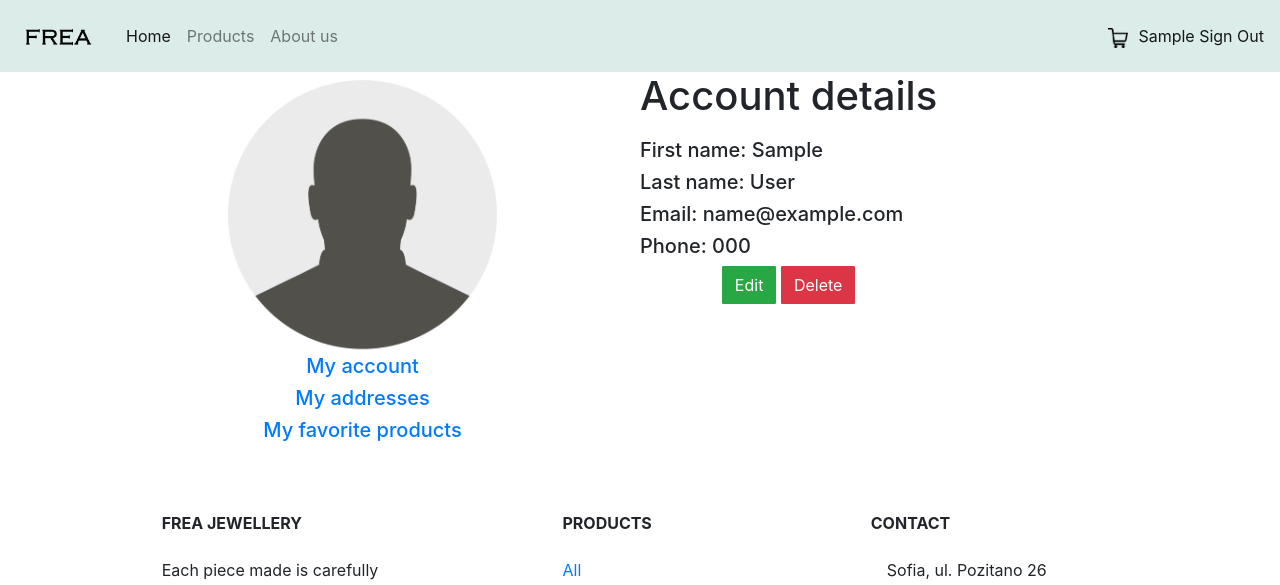
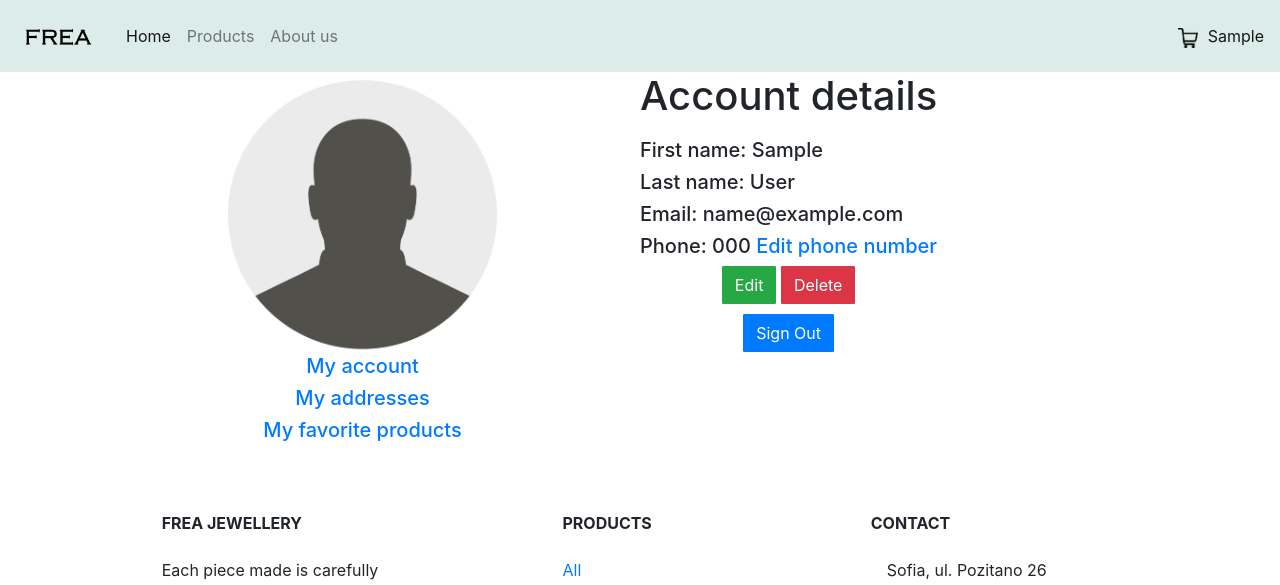
Before and after one commit to duygu-mustafa/softuni-web--project, a Django app: page /accounts/profile/ in a window 1280 px wide. Shown: the top 585 px of the page. Run offline with Django 3.2, Linux system fonts and the light colour scheme; a user stored in the database is signed in; tables that the repository leaves empty hold one stand-in row (values such as "Sample post").

Commit message:
Optimized user experience

```diff
--- a/accounts/urls.py
+++ b/accounts/urls.py
@@ -1,12 +1,13 @@
 from django.urls import path, include
 
 from accounts.views import user_profile, signup_user, signout_user, edit_profile, delete_profile, user_addresses, \
-    edit_address, delete_address, user_favorites, create_address
+    edit_address, delete_address, user_favorites, create_address, edit_phone
 
 urlpatterns = [
     path('profile/', user_profile, name='user profile'),
     path('profile/edit/', edit_profile, name='edit profile'),
     path('profile/delete/', delete_profile, name='delete profile'),
+    path('phone/edit/', edit_phone, name='edit phone'),
 
     path('', include('django.contrib.auth.urls')),
     path('signup/', signup_user, name='signup user'),
--- a/accounts/views.py
+++ b/accounts/views.py
@@ -2,7 +2,7 @@ from django.contrib.auth import login, logout
 from django.contrib.auth.decorators import login_required
 from django.shortcuts import render, redirect
 
-from accounts.forms import RegisterForm, ProfileForm, AddressForm
+from accounts.forms import RegisterForm, ProfileForm, AddressForm, PhoneForm
 from accounts.models import Profile, Address
 from shop.models import Item
 
@@ -70,6 +70,29 @@ def edit_profile(request):
             }
             return render(request, 'accounts/edit_profile.html', context)
 
+
+@login_required
+def edit_phone(request):
+    user = request.user
+    if request.method == 'GET':
+        context = {
+            'form': PhoneForm(instance=user.profile),
+        }
+
+        return render(request, 'accounts/edit_phone.html', context)
+    else:
+        form = PhoneForm(request.POST, instance=user.profile)
+        if form.is_valid():
+            phone = form.save(commit=False)
+            phone.user = user
+            phone.id = user.profile.id
+            phone.save()
+            return redirect('user profile')
+        else:
+            context = {
+                'form': form,
+            }
+            return render(request, 'accounts/edit_phone.html', context)
 
 @login_required
 def delete_profile(request):
--- a/order/admin.py
+++ b/order/admin.py
@@ -4,9 +4,8 @@ from django.contrib import admin
 from order.models import Order, OrderItem
 
 
-
 class OrderAdmin(admin.ModelAdmin):
-    list_display = ('profile', 'address', 'status')
+    list_display = ('id', 'profile', 'address', 'status')
     list_filter = ('status', 'profile')
 
 
--- a/static/style/main.css
+++ b/static/style/main.css
@@ -14,6 +14,11 @@
     margin-top: 20px;
 }
 
-.root{
-    background-color: black;
+/*.body-main {*/
+/*    height: 100vh;*/
+/*}*/
+
+
+.label-box {
+    margin: 10px;
 }
--- a/templates/accounts/user_profile.html
+++ b/templates/accounts/user_profile.html
@@ -9,12 +9,13 @@
         <h5 class="text-left">First name: {{ user.first_name }}</h5>
         <h5 class="text-left">Last name: {{ user.last_name }}</h5>
         <h5 class="text-left">Email: {{ user.email }}</h5>
-        <h5 class="text-left">Phone: {{ user.profile.phone }}</h5>
+        <h5 class="text-left">Phone: {{ user.profile.phone }} <a href="{% url 'edit phone' %}">Edit phone number</a></h5>
     </div>
     <div>
 
         <a href="{% url 'edit profile' %}" class="btn btn-success">Edit</a>
-        <a href="{% url 'delete profile' %}" class="btn btn-danger">Delete</a>
+        <a href="{% url 'delete profile' %}" class="btn btn-danger">Delete</a> <br>
+        <a class="btn btn-primary label-box" href="{% url 'signout user' %}">Sign Out</a>
 
     </div>
 {% endblock %}
--- a/templates/shared/base.html
+++ b/templates/shared/base.html
@@ -5,11 +5,11 @@
 <head>
     <meta charset="UTF-8">
     <title>{% block site_title %} {% endblock %}</title>
+
     <link rel="stylesheet" href="https://cdn.jsdelivr.net/npm/bootstrap@4.5.3/dist/css/bootstrap.min.css"
           integrity="sha384-TX8t27EcRE3e/ihU7zmQxVncDAy5uIKz4rEkgIXeMed4M0jlfIDPvg6uqKI2xXr2" crossorigin="anonymous">
     <link href="{% static 'style/main.css' %}" rel="stylesheet">
-    {% block site_styles %}
-    {% endblock %}
+
 </head>
 <body>
 {% include 'shared/partials/header.html' with current_page=current_page %}
--- a/templates/shared/partials/header.html
+++ b/templates/shared/partials/header.html
@@ -33,12 +33,11 @@
         {% if user.is_authenticated %}
             <span class="navbar-text">
                 <a class="nav-item" href="{% url 'user profile' %}">{{ user.first_name }}</a>
-                <a class="nav-item" href="{% url 'signout user' %}">Sign Out</a>
+
             </span>
         {% else %}
             <span class="navbar-text">
                 <a class="nav-item" href="{% url 'login' %}">Sign In</a>
-                <a class="nav-item" href="{% url 'signup user' %}">Sign Up</a>
             </span>
         {% endif %}
 
```
Also changed, not shown: accounts/forms.py (+13 -0 lines), order/views.py (+3 -6 lines), templates/accounts/signup.html (+30 -3 lines), templates/order/cart_empty.html (+5 -2 lines), templates/order/created_thank_you.html (+4 -3 lines), templates/registration/login.html (+22 -8 lines).
